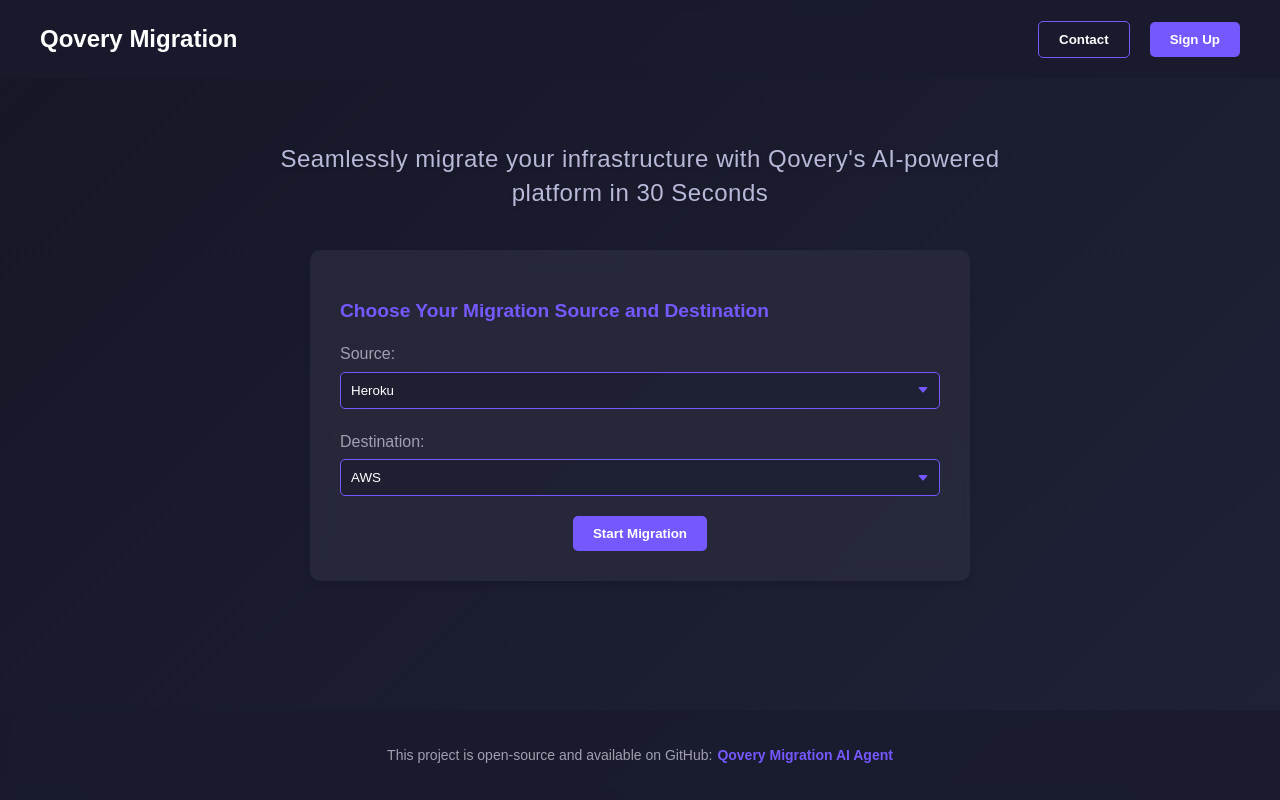
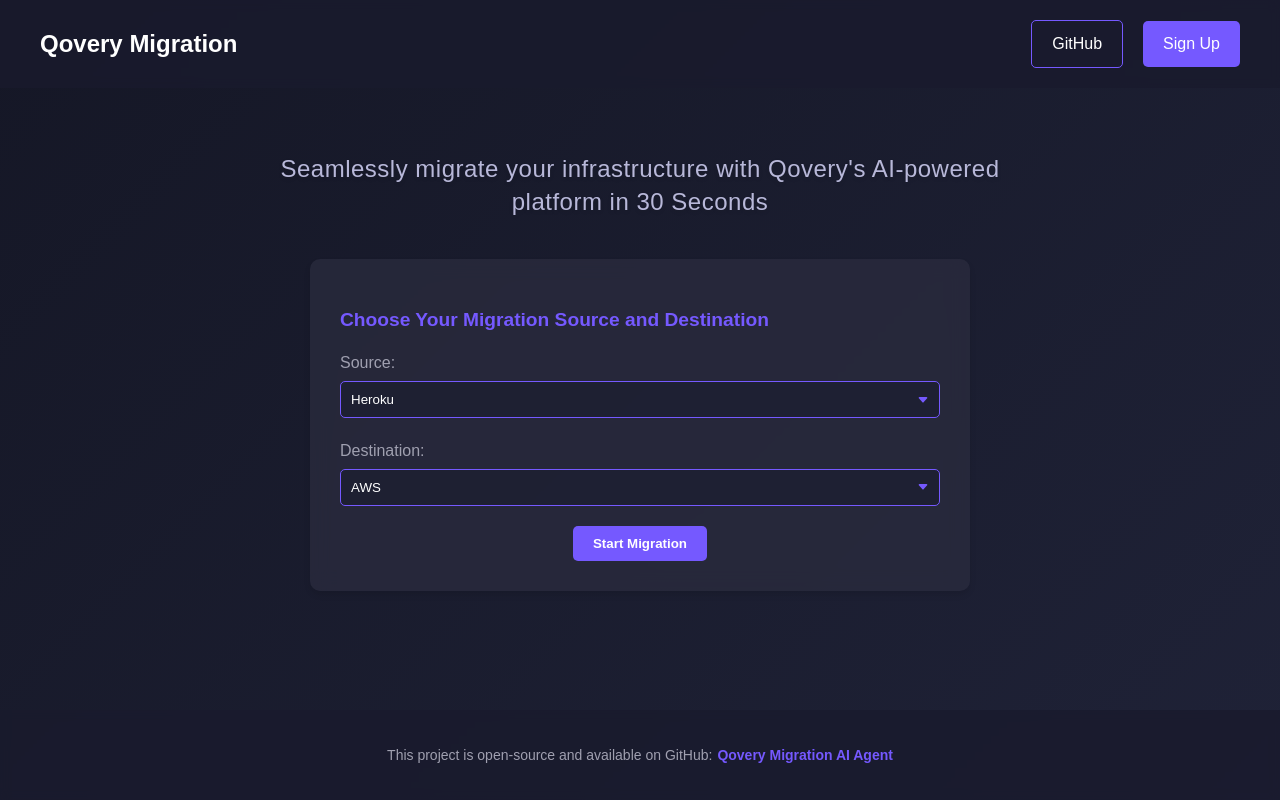
Before and after one commit to Qovery/qovery-migration-ai-agent, a React (Create React App) app in the folder web/frontend/: page / in a window 1280 px wide. Built offline with nearby package versions, Linux system fonts and the light colour scheme.

Commit message:
add front header links

```diff
--- a/web/frontend/src/App.js
+++ b/web/frontend/src/App.js
@@ -20,8 +20,18 @@
                         <div className="header-content">
                             <h1 className="site-title">Qovery Migration</h1>
                             <nav className="site-nav">
-                                <button className="btn btn-secondary">Contact</button>
-                                <button className="btn btn-primary">Sign Up</button>
+                                <a href="https://github.com/Qovery/qovery-migration-ai-agent"
+                                   className="btn btn-secondary"
+                                   target="_blank"
+                                   rel="noopener noreferrer">
+                                    GitHub
+                                </a>
+                                <a href="https://console.qovery.com"
+                                   className="btn btn-primary"
+                                   target="_blank"
+                                   rel="noopener noreferrer">
+                                    Sign Up
+                                </a>
                             </nav>
                         </div>
                     </div>
```
